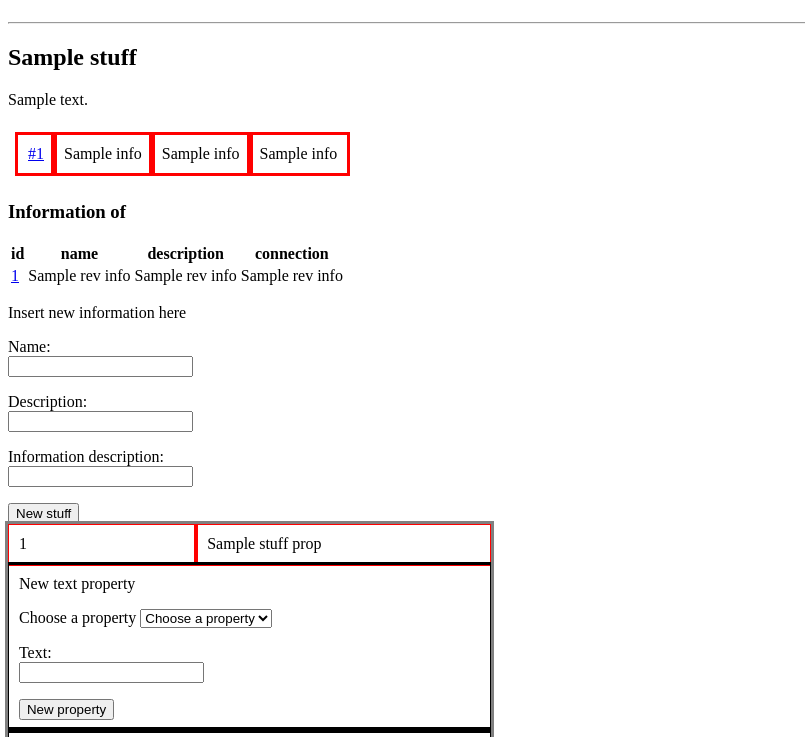
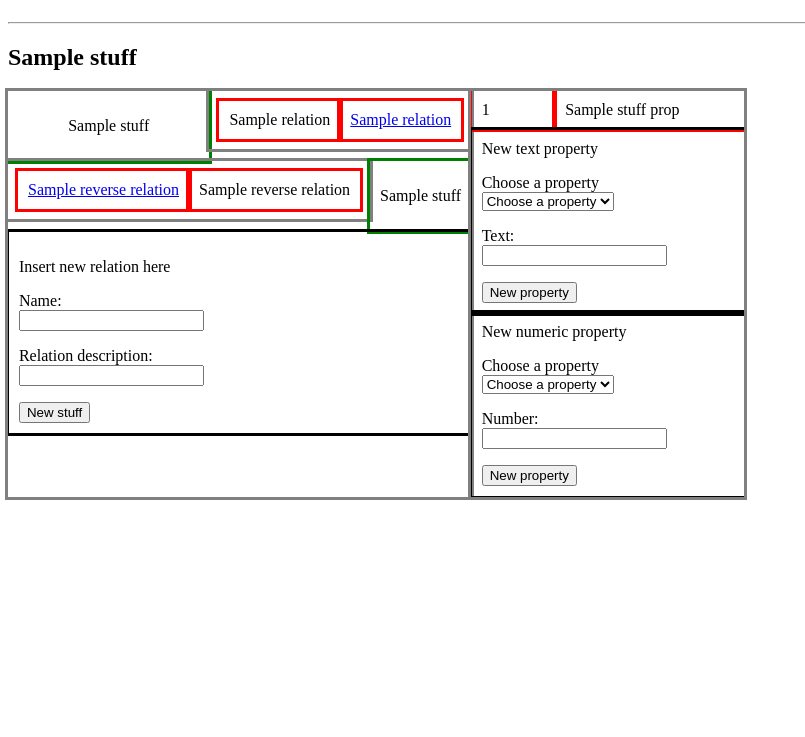
Before and after one commit to Halmela/stuffbase, a Flask app: template templates/stuff.html in a window 1280 px wide. Shown: the part 58-795 px from the top of the page, without its empty margins (0-805 px from the left). Run offline with Flask 3, Linux system fonts and the light colour scheme; the template is opened without the code that fills it: most values are stand-ins (such as "Sample title", 1, 10 or a date in 2020).

Commit message:
Semantic change of informations to relations

```diff
--- a/sql/01_functions.sql
+++ b/sql/01_functions.sql
@@ -1,14 +1,13 @@
-CREATE OR REPLACE FUNCTION check_information_ownership() RETURNS TRIGGER AS $$
+CREATE OR REPLACE FUNCTION check_relation_ownership() RETURNS TRIGGER AS $$
 DECLARE
-    info_owner INTEGER;
-    stuff1_owner INTEGER;
-    stuff2_owner INTEGER;
+    relation_owner INTEGER;
+    relator_owner INTEGER;
+    relatee_owner INTEGER;
 BEGIN
-    SELECT owner INTO info_owner FROM Informations WHERE id = NEW.info_id;
-    SELECT owner INTO stuff1_owner FROM Stuffs WHERE id = NEW.stuff;
-    SELECT owner INTO stuff2_owner FROM Stuffs WHERE id = NEW.information;
+    SELECT owner INTO relator_owner FROM Stuffs WHERE id = NEW.relator;
+    SELECT owner INTO relatee_owner FROM Stuffs WHERE id = NEW.relatee;
 
-    IF NOT (stuff1_owner = stuff2_owner AND stuff1_owner = info_owner) THEN
+    IF NOT (relator_owner = relatee_owner AND relator_owner = NEW.owner) THEN
         RAISE EXCEPTION 'Ownerships do not match.';
     END IF;
 
--- a/sql/02_triggers.sql
+++ b/sql/02_triggers.sql
@@ -1,3 +1,3 @@
-CREATE TRIGGER trigger_information_ownership
-BEFORE INSERT OR UPDATE ON InformationRelations
-FOR EACH ROW EXECUTE FUNCTION check_information_ownership();
+CREATE TRIGGER trigger_relation_ownership
+BEFORE INSERT OR UPDATE ON Relations
+FOR EACH ROW EXECUTE FUNCTION check_relation_ownership();
--- a/static/main.css
+++ b/static/main.css
@@ -1,16 +1,68 @@
-.informations {
+.stuff {
+  display: flex;
+}
+
+.relations {
+  display: flex;
+  flex-direction: column;
+  max-width: 38.2%;
+  outline: solid gray;
+}
+
+.existing-relations {
+  display: flex;
+}
+
+.relatees {
   display: flex;
   flex-direction: column;
 }
 
-.information {
+.relators {
   display: flex;
+  flex-direction: column;
+}
+
+.stuff-as-relator {
+  flex-grow: 1;
+  display: flex;
+  justify-content: center;
+  align-items: center;
+  outline: solid green;
   padding: 10px;
 }
 
-.info-box {
+.stuff-as-relatee {
+  flex-grow: 1;
+  display: flex;
+  justify-content: center;
+  align-items: center;
+  outline: solid green;
+  padding: 10px;
+}
+
+.relation {
+  display: flex;
+  padding: 10px;
+  outline: solid gray;
+
+}
+
+.rela-box {
   outline: solid red;
   padding: 10px;
+}
+
+.new-relations {
+  display: flex;
+  flex-direction: column;
+  padding: 0.2%;
+  flex-grow: 1;
+}
+
+.relation-form {
+  padding: 10px;
+  outline: solid black;
 }
 
 .properties {
--- a/templates/index.html
+++ b/templates/index.html
@@ -7,14 +7,12 @@
   <tr>
     <th>id</th>
     <th>name</th>
-    <th>description</th>
   </tr>
 
   {% for stuff in root_info %}
   <tr>
     <td><a href='{{"/stuff/%s" % stuff[0]}}'>{{stuff[0]}}</a></td>
     <td>{{stuff[1]}}</td>
-    <td>{{stuff[2]}}</td>
   </tr>
   {% endfor %}
 
@@ -24,9 +22,6 @@
 <form action="/newrootstuff" method="POST">
   <p>Name:<br>
     <input type="text" name="name">
-  </p>
-  <p>Description:<br>
-    <input type="text" name="description">
   </p>
   <input type="hidden" name="csrf_token" value="{{ session.csrf_token }}">
   <input type="submit" value="New stuff">
--- a/templates/stuff.html
+++ b/templates/stuff.html
@@ -2,59 +2,62 @@
 {% block title %}{{ stuff.name }}{% endblock %}
 {% block content %}
 <h2>{{stuff.name}}</h2>
-<p>{{stuff.description}}</p>
+{% if root_attached %}
+<p>is attached to root</p>
+{% endif %}
 
-{% if info %}
-<div class="informations">
-  {% for i in info %}
-  <div class="information">
-    <div class="info-box"><a href='{{"/stuff/%s" % i[0]}}'>#{{i[0]}}</a></div>
-    <div class="info-box">{{i[1]}}</div>
-    <div class="info-box">{{i[2]}}</div>
-    <div class="info-box">{{i[3]}}</div>
+<div class="stuff">
+  <div class="relations">
+    {% if relations %}
+    <div class="existing-relations">
+      <div class="stuff-as-relator">
+        <p>{{stuff.name}}</p>
+      </div>
+      <div class="relatees">
+        {% for r in relations %}
+        <div class="relation">
+          <div class="rela-box">{{r[2]}}</div>
+          <div class="rela-box"><a href='{{"/stuff/%s" % r[0]}}'>{{r[1]}}</a></div>
         </div>
         {% endfor %}
       </div>
+    </div>
     {% endif %}
 
-
-{% if rev_info %}
-<h3>Information of</h3>
-<table>
-  <tr>
-    <th>id</th>
-    <th>name</th>
-    <th>description</th>
-    <th>connection</th>
-  </tr>
-
-  {% for i in rev_info %}
-  <tr>
-    <td><a href='{{"/stuff/%s" % i[0]}}'>{{i[0]}}</a></td>
-    <td>{{i[1]}}</td>
-    <td>{{i[2]}}</td>
-    <td>{{i[3]}}</td>
-  </tr>
+    {% if reverse_relations %}
+    <div class="existing-relations">
+      <div class="relators">
+        {% for r in reverse_relations %}
+        <div class="relation">
+          <div class="rela-box"><a href='{{"/stuff/%s" % r[0]}}'>{{r[1]}}</a></div>
+          <div class="rela-box">{{r[2]}}</div>
+        </div>
         {% endfor %}
-</table>
+      </div>
+      <div class="stuff-as-relatee">
+        <p>{{stuff.name}}</p>
+      </div>
+    </div>
     {% endif %}
 
-<p>Insert new information here
+    <div class="new-relations">
+      <div class="relation-form">
+        <p>Insert new relation here
         <p>
-<form action="/newinformation" method="POST">
+        <form action="/newrelation" method="POST">
           <p>Name:<br>
             <input type="text" name="name">
           </p>
-  <p>Description:<br>
-    <input type="text" name="description">
-  </p>
-  <p>Information description:<br>
-    <input type="text" name="information">
+          <p>Relation description:<br>
+            <input type="text" name="relation">
           </p>
           <input type="hidden" name="stuff_id" value="{{ stuff.id }}">
           <input type="hidden" name="csrf_token" value="{{ session.csrf_token }}">
           <input type="submit" value="New stuff">
         </form>
+      </div>
+    </div>
+  </div>
 
   <div class="properties">
     {% if stuff_props %}
@@ -114,6 +117,7 @@
       </div>
 
     </div>
+  </div>
 
 
   {% endblock %}
--- a/users.py
+++ b/users.py
@@ -48,8 +48,8 @@ def create_user(username, password):
 
         # user is not logged at this point, so we can't use stuffs.new_stuff()
         sql = text("""
-            INSERT INTO Stuffs (name, description, owner)
-            VALUES (:username, '', :owner)
+            INSERT INTO Stuffs (name, owner)
+            VALUES (:username, :owner)
             RETURNING id
             """)
         result = db.session.execute(sql, {"username": username,
```
Also changed, not shown: routes.py (+16 -11 lines), sql/00_tables.sql (+7 -7 lines), stuffs.py (+38 -41 lines). Lines whose indentation alone changed are shown as unchanged.
